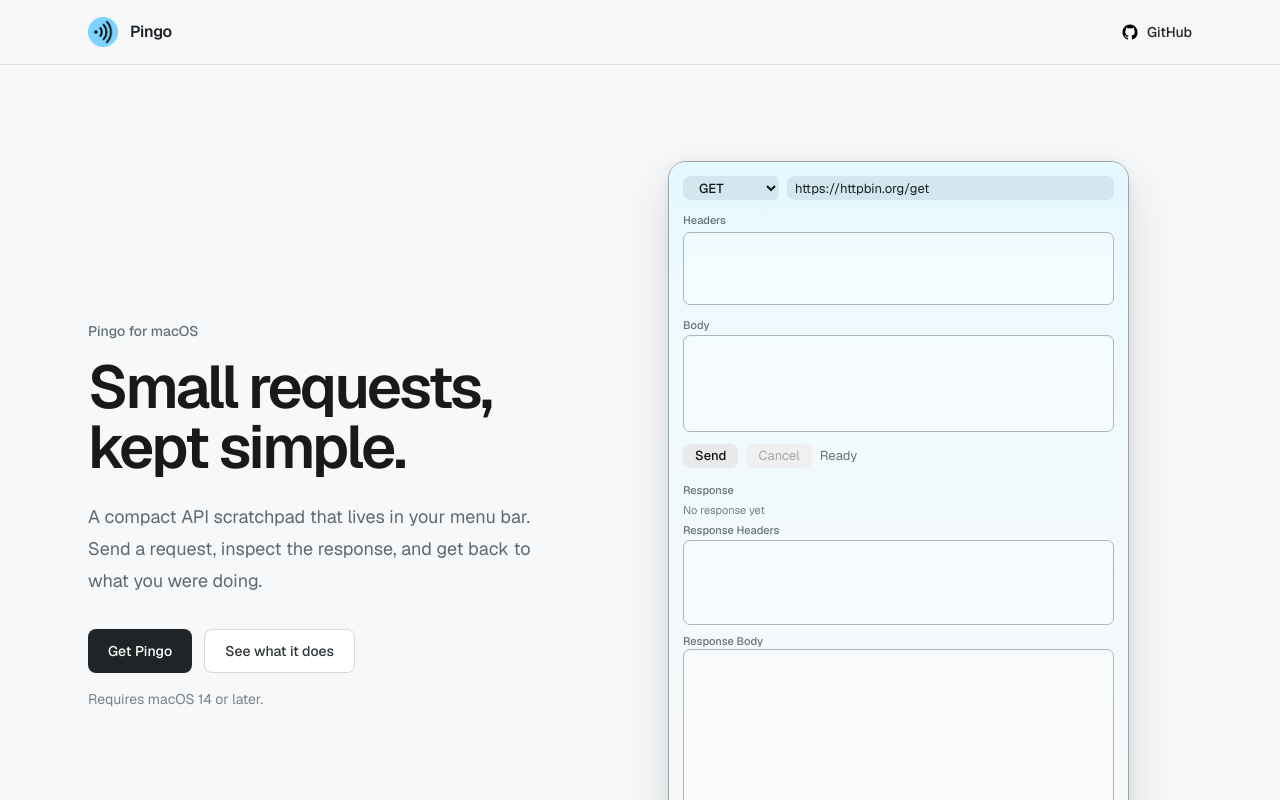
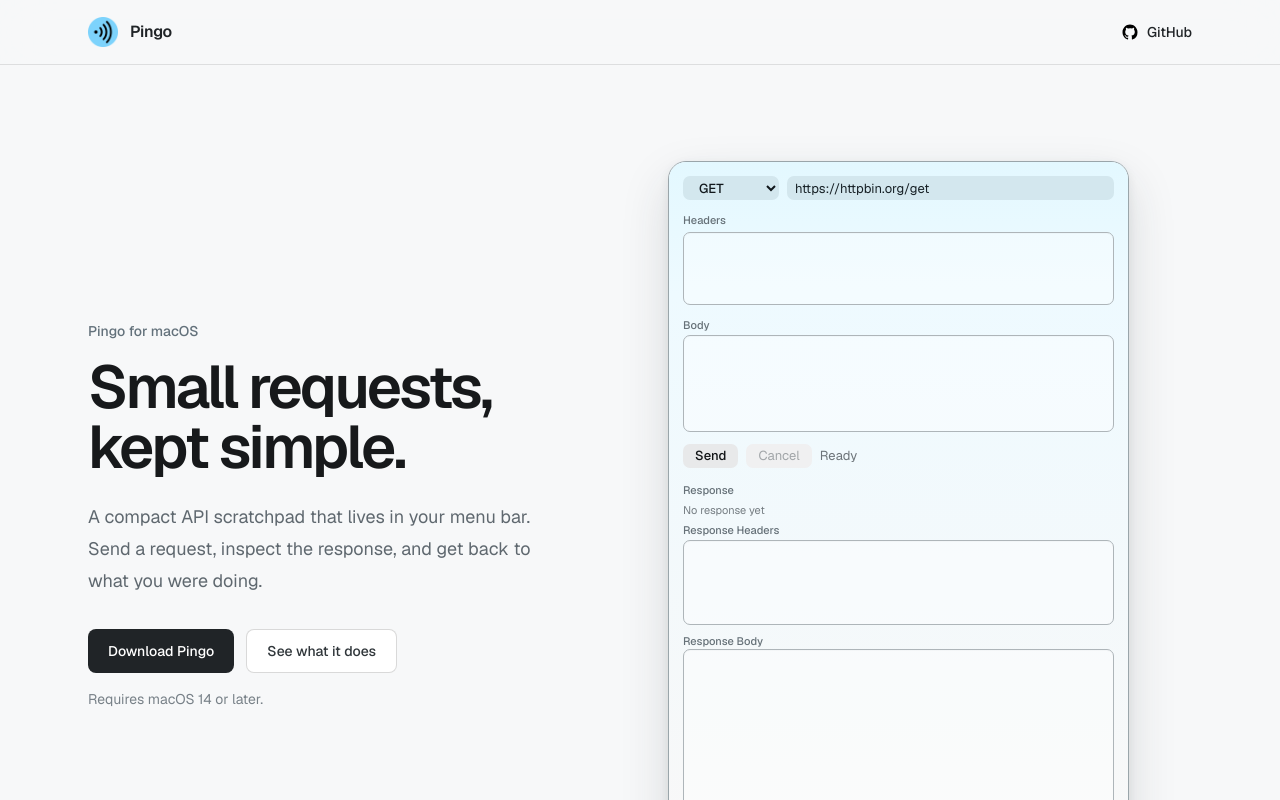
Before and after one commit to timokoethe/Pingo, a Next.js app in the folder website/: page / in a window 1280 px wide. Shown: the top 800 px of the page. Built offline with nearby package versions, Linux system fonts and the light colour scheme; no server answers.

Commit message:
Link hero CTA to latest Pingo download (#20)
Update the homepage primary CTA to use `release.downloadUrl` instead of the in-page `#download` anchor, and rename the button text from “Get Pingo” to “Download Pingo” so users can download directly from the hero section.

```diff
--- a/website/app/page.tsx
+++ b/website/app/page.tsx
@@ -113,10 +113,10 @@
               </p>
               <div className="mt-8 flex flex-col gap-3 sm:flex-row">
                 <a
-                  href="#download"
+                  href={release.downloadUrl}
                   className="inline-flex h-11 items-center justify-center rounded-lg bg-[#202427] px-5 text-sm font-medium text-white transition hover:bg-black"
                 >
-                  Get Pingo
+                  Download Pingo
                 </a>
                 <a
                   href="#details"
```
